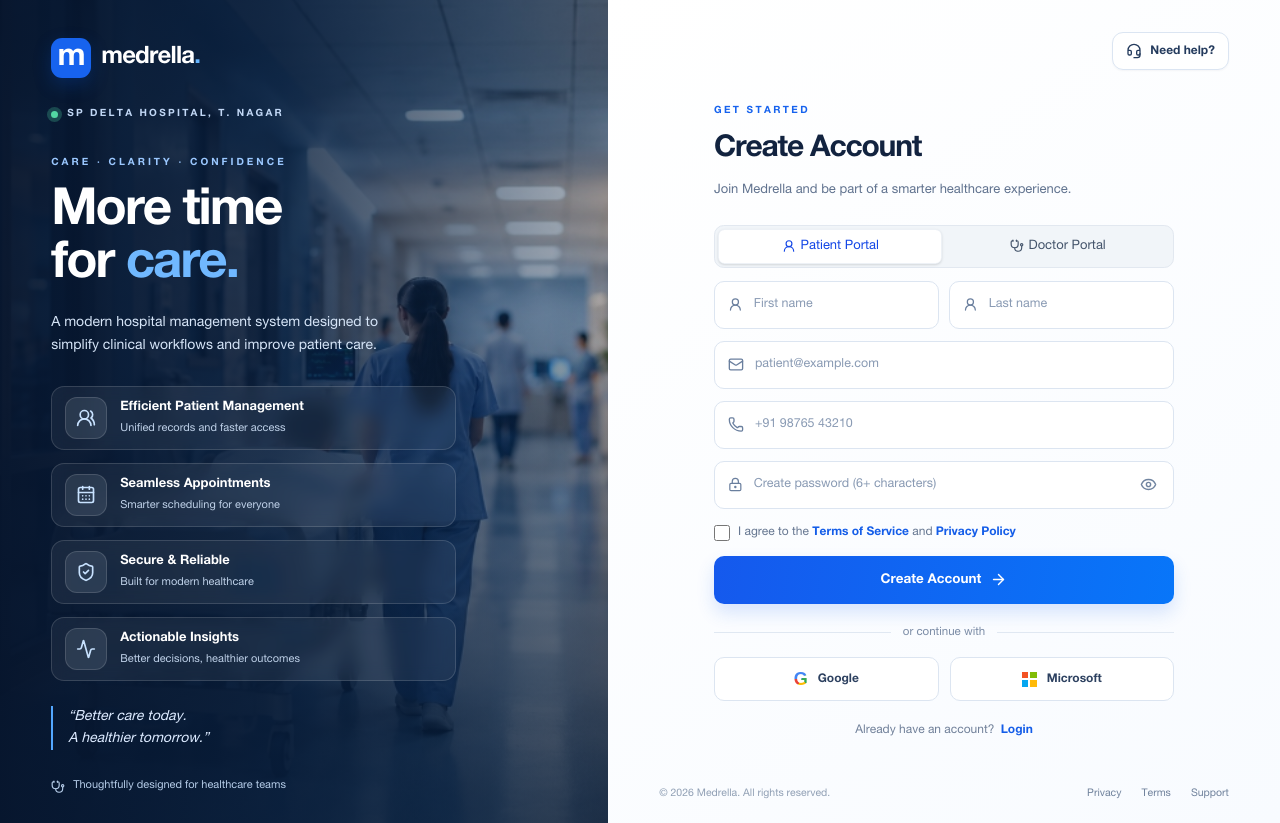
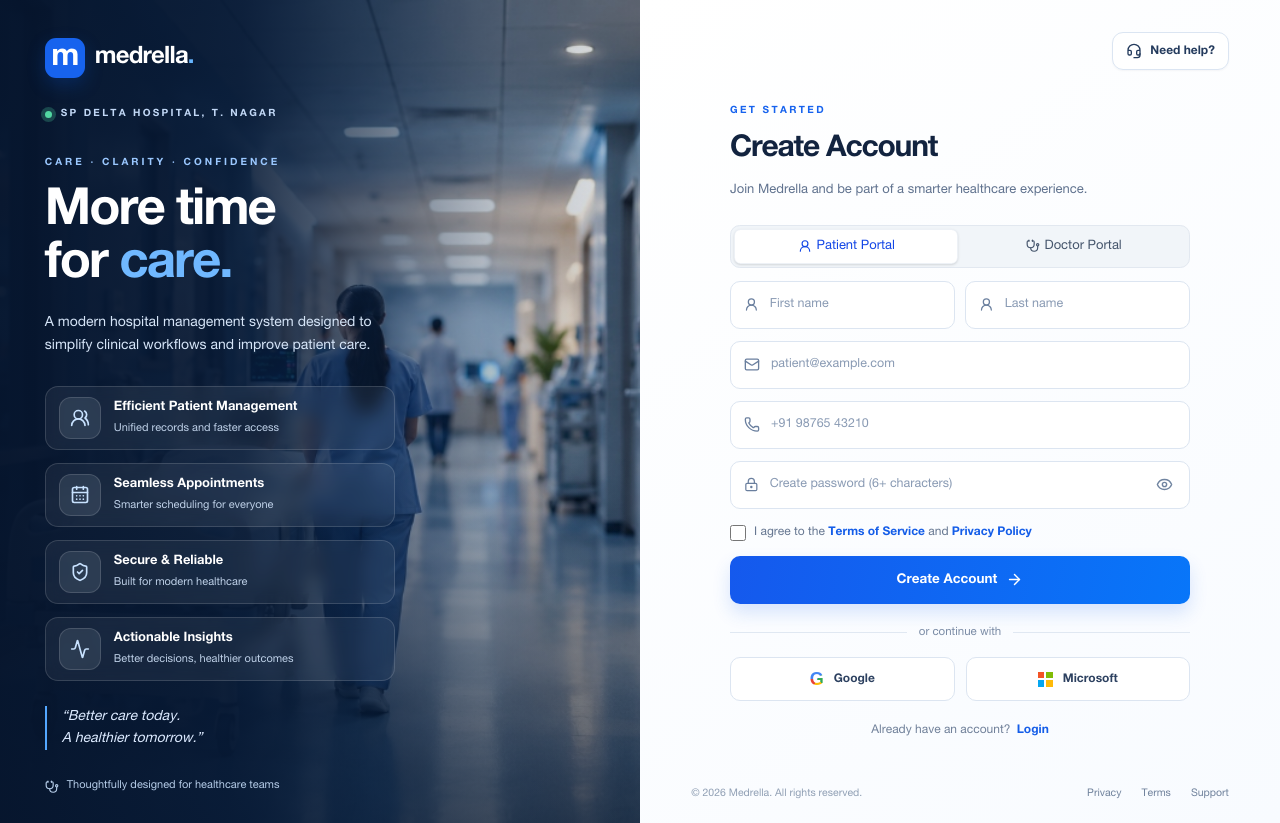
Before and after one commit to atharva1407-sys/Pearl_Thoughts_Atharva-Mandlik, a Next.js app in the folder Task_2/: page /signup in a window 1280 px wide. Built offline with nearby package versions, Linux system fonts and the light colour scheme; no server answers.

Commit message:
fix(auth): preserve natural un-cramped aspect ratio and frame hallway gap properly

```diff
--- a/Task_2/src/app/globals.css
+++ b/Task_2/src/app/globals.css
@@ -1318,7 +1318,7 @@ td small {
 .auth-page {
   min-height: 100vh;
   display: grid;
-  grid-template-columns: minmax(430px, 0.95fr) minmax(520px, 1.05fr);
+  grid-template-columns: minmax(460px, 1fr) minmax(480px, 1fr);
   background: #f8fbff;
   color: #14233f;
   font-family: 'Helvetica Neue LT Pro', 'Helvetica Neue', Arial, sans-serif;
@@ -1328,7 +1328,7 @@ td small {
   position: relative;
   min-height: 100vh;
   overflow: hidden;
-  background: #091a32;
+  background: #08172c;
   color: #fff;
 }
 
@@ -1342,16 +1342,12 @@ td small {
 
 .auth-hero-bg-img {
   object-fit: cover !important;
-  object-position: center center !important;
+  object-position: 62% 40% !important;
   width: 100% !important;
   height: 100% !important;
-  transform: scale(1.02);
-  transition: transform 1.4s cubic-bezier(0.16, 1, 0.3, 1), filter 0.6s ease;
-  filter: saturate(1.06) brightness(0.92);
-}
-
-.auth-hero:hover .auth-hero-bg-img {
-  transform: scale(1.06);
+  aspect-ratio: auto !important;
+  transform: none !important;
+  filter: saturate(1.04) brightness(0.94);
 }
 
 .auth-hero-shade {
@@ -1359,16 +1355,22 @@ td small {
   inset: 0;
   z-index: 1;
   pointer-events: none;
-  background: linear-gradient(90deg, rgba(6, 21, 45, 0.94) 0%, rgba(8, 30, 60, 0.82) 46%, rgba(10, 39, 74, 0.48) 82%, rgba(10, 34, 65, 0.28) 100%),
-              linear-gradient(0deg, rgba(5, 17, 36, 0.72) 0%, transparent 65%);
+  background: linear-gradient(90deg,
+    rgba(6, 21, 45, 0.96) 0%,
+    rgba(7, 26, 54, 0.90) 38%,
+    rgba(8, 32, 64, 0.60) 58%,
+    rgba(9, 36, 70, 0.22) 78%,
+    rgba(10, 36, 70, 0.06) 100%
+  ),
+  linear-gradient(0deg, rgba(5, 17, 36, 0.70) 0%, transparent 45%);
 }
 
 .hero-content {
   position: relative;
   z-index: 2;
-  max-width: 640px;
-  margin: 0 auto;
-  padding: 38px clamp(30px, 4vw, 66px) 28px;
+  max-width: 440px;
+  margin: 0;
+  padding: 38px clamp(28px, 3.5vw, 54px) 28px;
   min-height: 100vh;
   display: flex;
   flex-direction: column;
```
Also changed, not shown: 1 other file (tests, documents, lock files or other folders).
